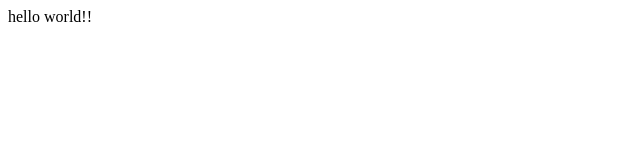
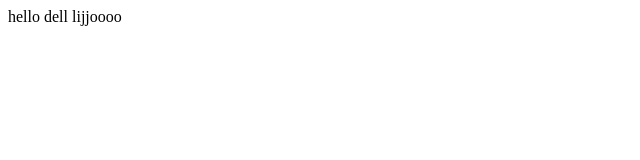
Before and after one commit to wish-lx/React16.4-, a React (Create React App) app: page / in a window 1280 px wide. Shown: the top 160 px of the page, without its empty margins (0-640 px from the left). Built offline with nearby package versions, Linux system fonts and the light colour scheme.

Commit message:
创建组件

```diff
--- a/src/App.js
+++ b/src/App.js
@@ -1,9 +1,11 @@
 import React from 'react';
+
 
 function App() {
   return (
+    // JSX语法
     <div>
-     hello world!!
+     hello dell lijjoooo
     </div>
   );
 }
--- a/src/index.js
+++ b/src/index.js
@@ -2,4 +2,8 @@ import React from 'react';
 import ReactDOM from 'react-dom';
 import App from './App';
 
+// ReactDOM将组件挂载到页面的某个节点下
+/* <App/> -->    JSX语法 */
+// 所有标签都为JSX语法 ，所以必须引入React
+// JSX语法中，如果我们要使用自己创建的组件，首字母必须大写
 ReactDOM.render(<App />, document.getElementById('root'));
```
Also changed, not shown: 1 other file (tests, documents, lock files or other folders).
